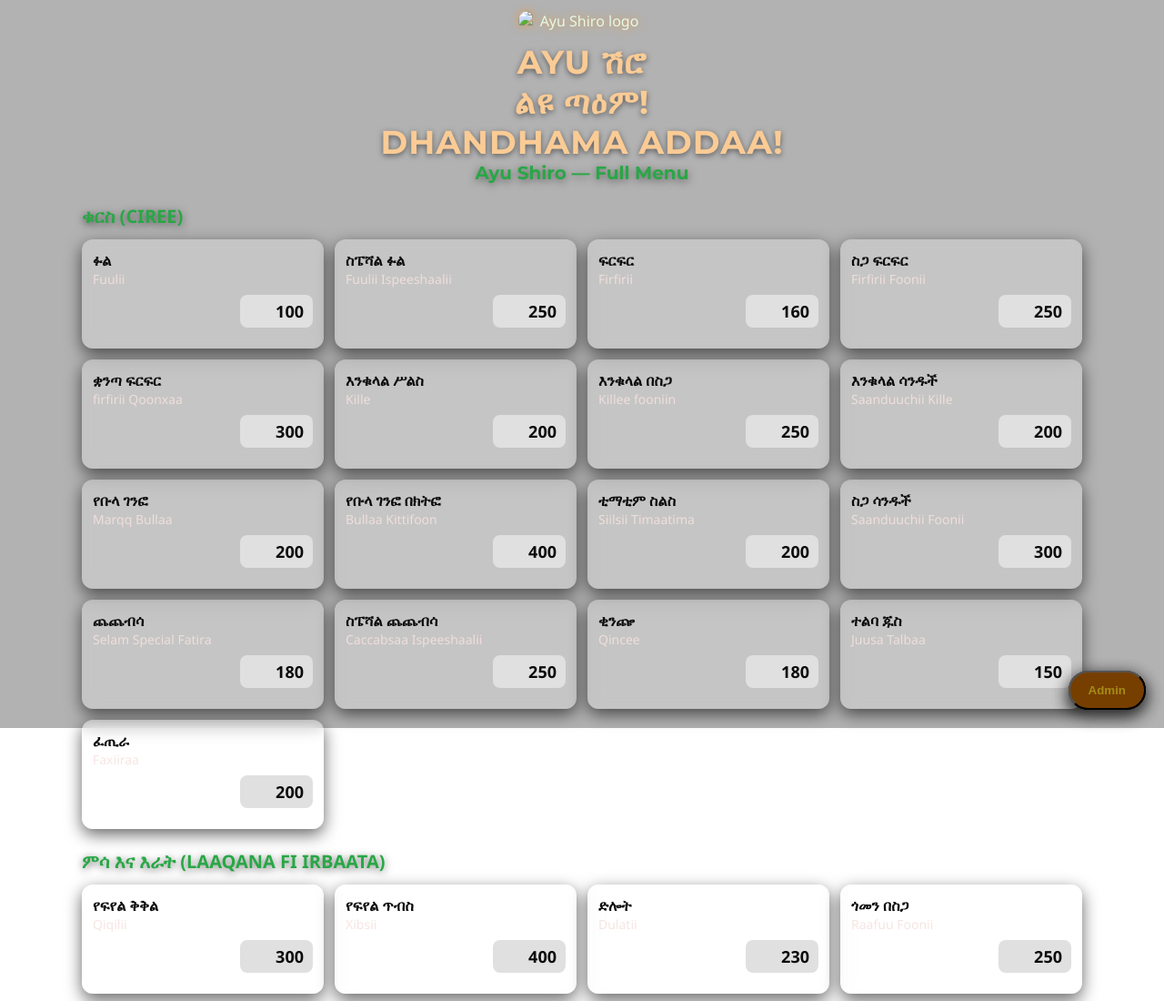
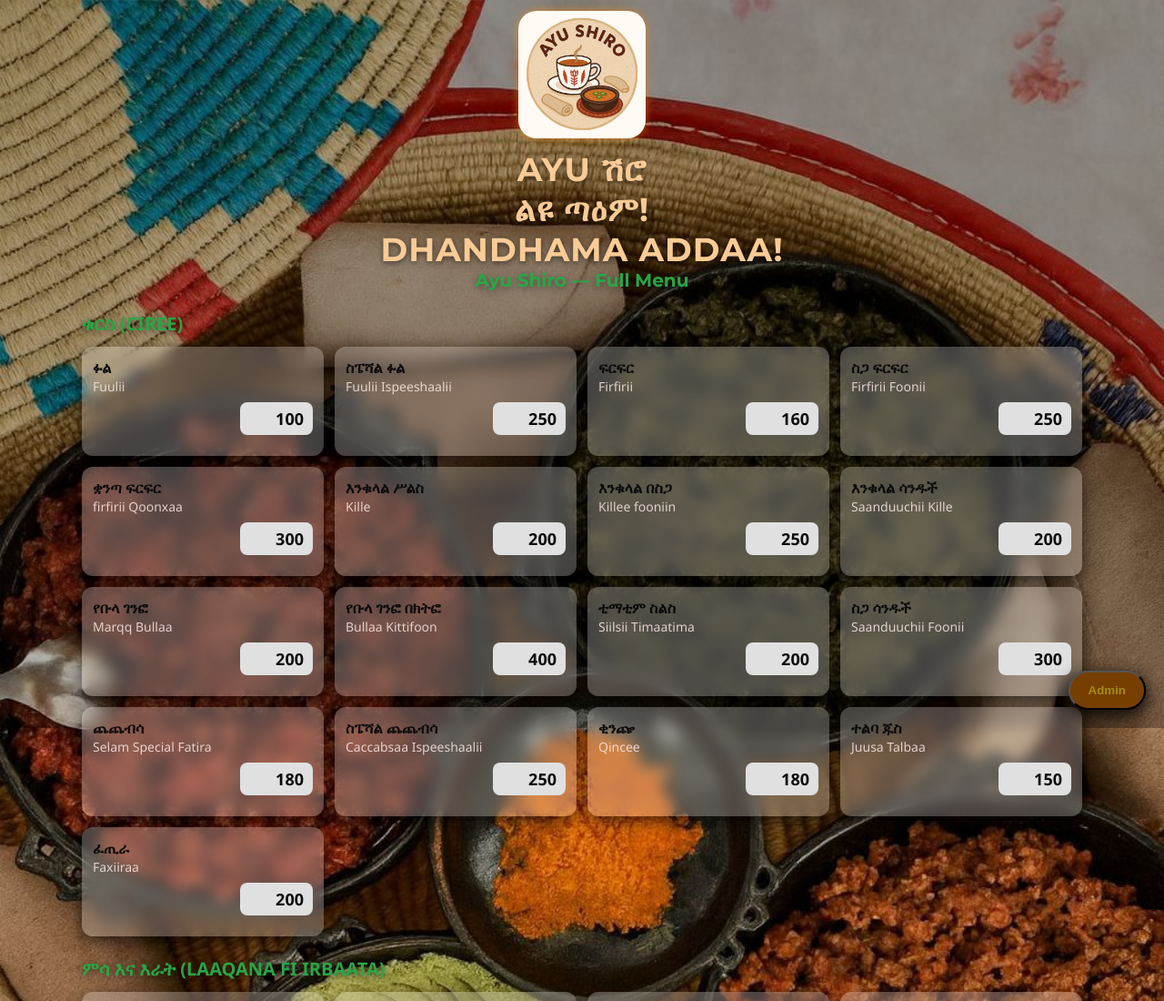
Before and after one commit to MikiyasKIflu/Ayu-shiro, a plain HTML site: page index.html in a window 1280 px wide. Shown: the top 1100 px of the page at 91% size. Drawn offline with Linux system fonts and the light colour scheme.

Commit message:
index.html

```diff
--- a/index.html
+++ b/index.html
@@ -25,7 +25,7 @@
   font-family: "Segoe UI", system-ui, -apple-system, "Noto Sans", Arial;
   color: #e6f9e6;
   padding:12px;
-  background: url("backgrounds/Ayu back.jpg") no-repeat center center fixed;
+  background: url("Ayu-back.jpg") no-repeat center center fixed;
   background-size: cover;
 }
 body::before {
@@ -263,7 +263,7 @@
 <header>
   <!-- Logo -->
   <div class="logo-container">
-    <img src="backgrounds/Ayu-Logo.jpg" alt="Ayu Shiro logo" class="logo">
+    <img src="Ayu-Logo.jpg" alt="Ayu Shiro logo" class="logo">
   </div>
   <!-- Cafe Name -->
   <h1>AYU ሽሮ</h1>
@@ -499,4 +499,5 @@
 </script>
 
 </body>
+
 </html>
```
